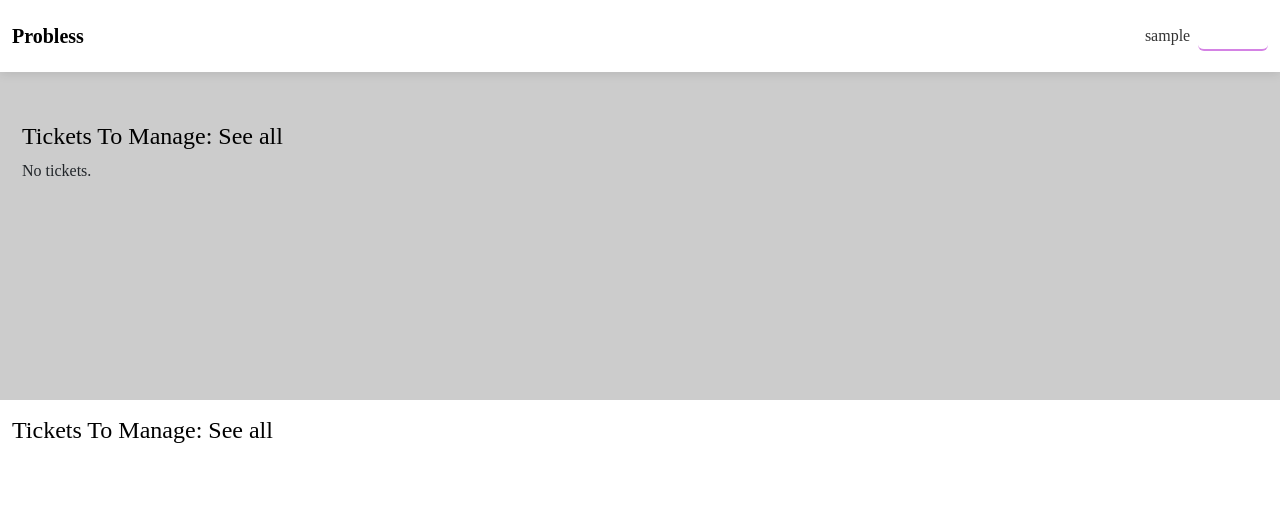
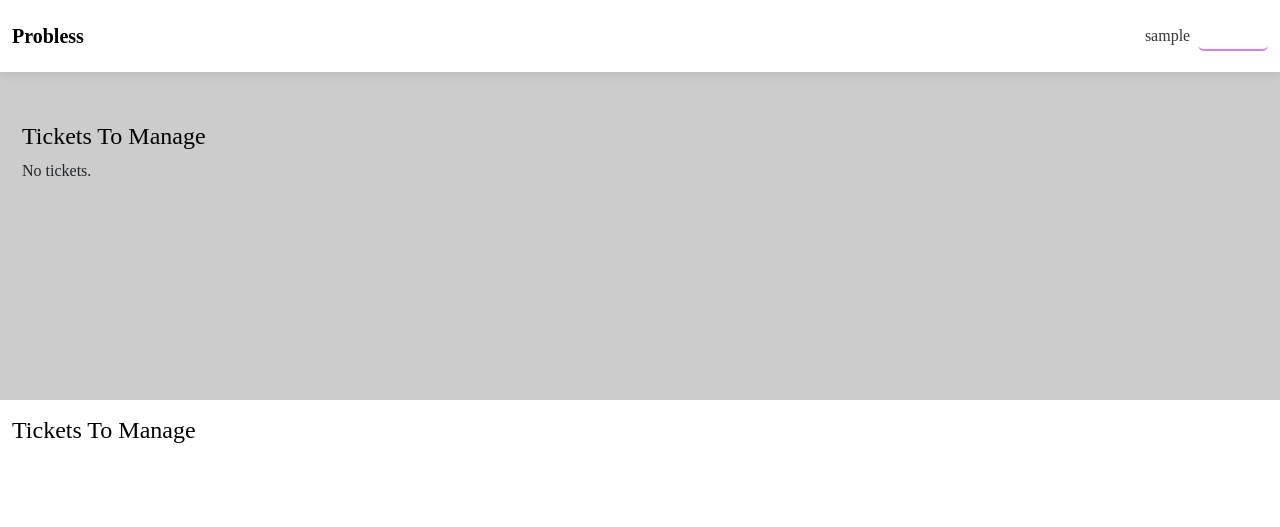
Before and after one commit to luismarrer/Probless-project, a Django app: template probless-backend/core/templates/dashboard.html in a window 1280 px wide. Shown: the top 527 px of the page. Run offline with Django 5.2, Linux system fonts and the light colour scheme; the template is opened without the code that fills it, so the values that code supplies are empty; the visitor is signed in with stand-in values (Sample User, id 1); some web fonts are replaced.

Commit message:
Fixing format fot ticket dashboard

```diff
--- a/probless-backend/core/templates/dashboard.html
+++ b/probless-backend/core/templates/dashboard.html
@@ -94,7 +94,7 @@
         <div class="top-half">
             <div class="container-fluid mt-3">
                 <div class="scrollable-content">
-                    <h5 class="managing-ticket pt-5 mt-5">Tickets To Manage: See all</h5>
+                    <h5 class="managing-ticket pt-5 mt-5">Tickets To Manage</h5>
                     {% if tickets_department %}
                     <div class="row mt-5 justify-content-center">
                         <div class="col-1 text-black text-center">Status</div>
@@ -132,7 +132,7 @@
         <!-- Bottom Half -->
         <div class="bottom-half">
             <div class="container-fluid mt-3">
-                <h5 class="managing-ticket">Tickets To Manage: See all</h5>
+                <h5 class="managing-ticket">Tickets To Manage</h5>
                 {% if tickets %}
                 <div class="scrollable-content">
                     <div class="row mt-5 justify-content-center">
```
